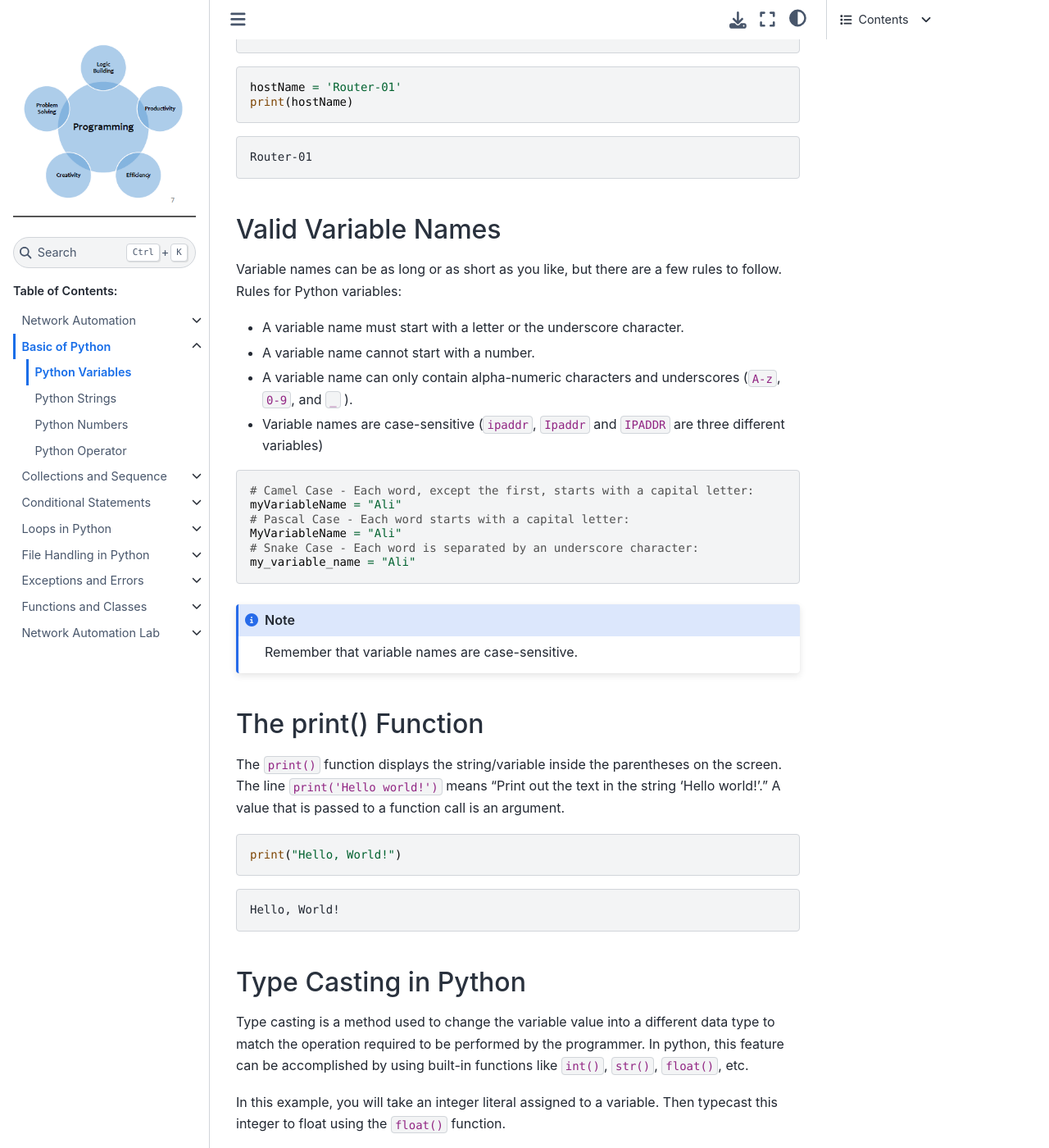
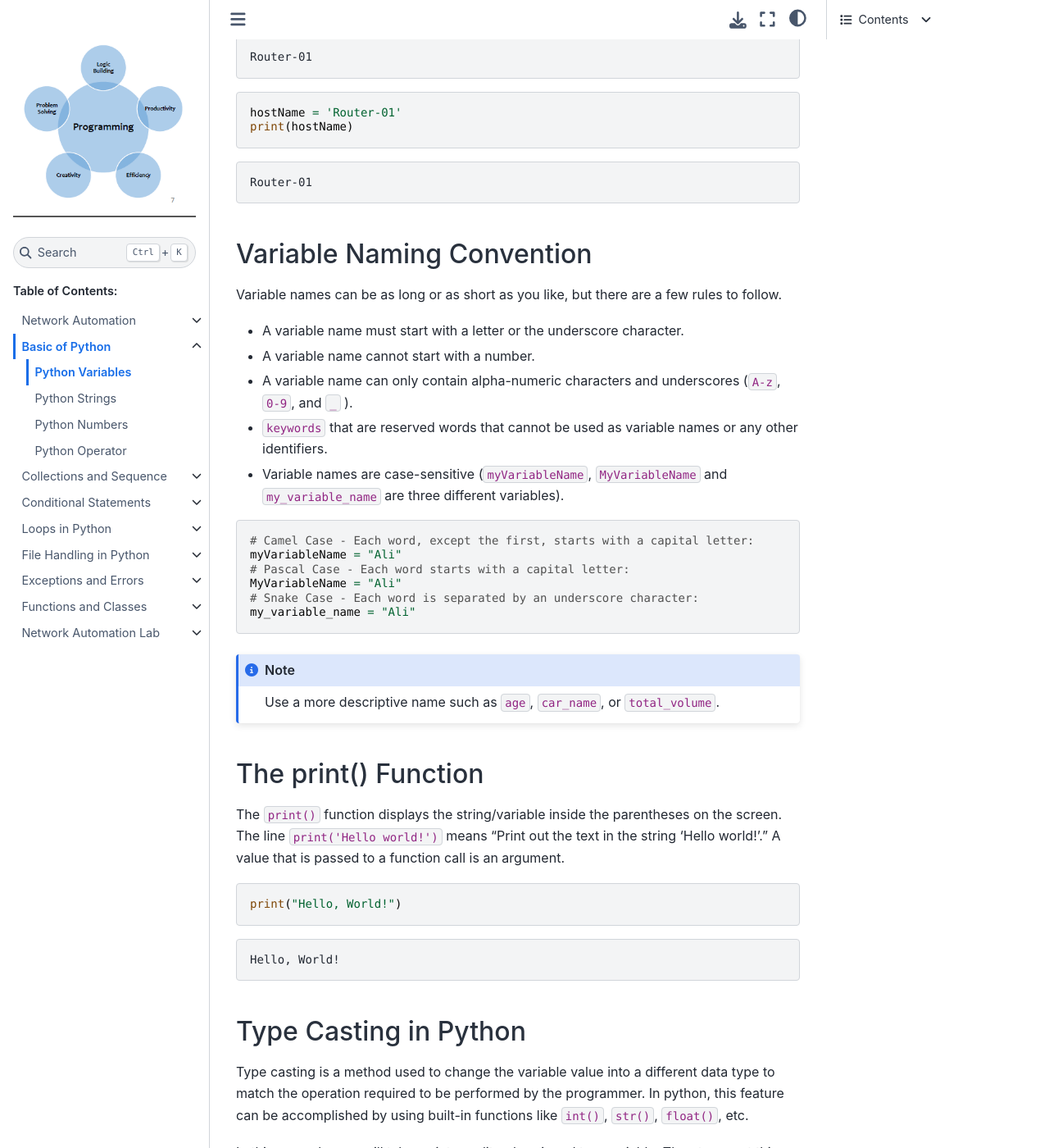
Before and after one commit to sydasif/python-book, a Sphinx documentation site: the page built from docs/source/02_basic/01_variable.md, in a window 1280 px wide and 1400 px high, scrolled down 1408 px. Shown: the whole window at 82% size. Built offline with Sphinx 7.4.7 and the Sphinx Book theme 1.1.4, drawn with Linux system fonts in a browser that asks for light colours; some of the changed text lies outside the part shown.

Commit message:
update variable

````diff
--- a/docs/source/02_basic/01_variable.md
+++ b/docs/source/02_basic/01_variable.md
@@ -71,14 +72,15 @@ print(hostName)
 Router-01
 ```
 
-## Valid Variable Names
+## Variable Naming Convention
 
-Variable names can be as long or as short as you like, but there are a few rules to follow. Rules for Python variables:
+Variable names can be as long or as short as you like, but there are a few rules to follow.
 
 - A variable name must start with a letter or the underscore character.
 - A variable name cannot start with a number.
 - A variable name can only contain alpha-numeric characters and underscores (`A-z`, `0-9`, and `_` ).
-- Variable names are case-sensitive (`ipaddr`, `Ipaddr` and `IPADDR` are three different variables)
+- `keywords` that are reserved words that cannot be used as variable names or any other identifiers.
+- Variable names are case-sensitive (`myVariableName`, `MyVariableName` and `my_variable_name` are three different variables).
 
 ```py
 # Camel Case - Each word, except the first, starts with a capital letter:
@@ -90,7 +92,7 @@ my_variable_name = "Ali"
 ```
 
 ```{Note}
-Remember that variable names are case-sensitive.
+Use a more descriptive name such as `age`, `car_name`, or `total_volume`.
 ```
 
 ## The print() Function
````
Also changed, not shown: other parts of docs/source/02_basic/01_variable.md (+1 -0 lines).
